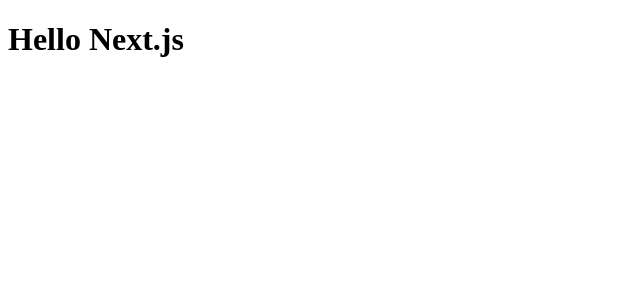
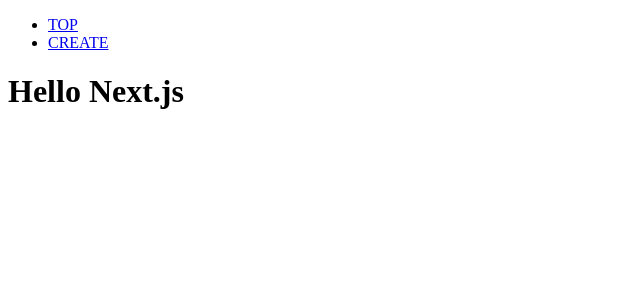
Before and after one commit to RyotaAraya/todo-app-4, a Next.js app: page / in a window 1280 px wide. Shown: the top 300 px of the page, without its empty margins (0-640 px from the left). Built offline with nearby package versions, Linux system fonts and the light colour scheme.

Commit message:
navigation作成

```diff
--- a/app/layout.tsx
+++ b/app/layout.tsx
@@ -1,12 +1,18 @@
-export default function RootLayout({
-  children,
-}: {
-  children: React.ReactNode
-}) {
-  return (
-    <html>
-      <head />
-      <body>{children}</body>
-    </html>
-  )
+'use client'
+import { useState } from 'react'
+import { Navigation } from '../components/molecules/Navigation'
+
+export default function RootLayout({ children }: { children: React.ReactNode }) {
+    const [count, setCount] = useState(0)
+    return (
+        <html>
+            <head />
+            <body>
+                <header>
+                    <Navigation />
+                </header>
+                {children}
+            </body>
+        </html>
+    )
 }
--- /dev/null
+++ b/components/atom/NavLink/index.tsx
@@ -0,0 +1,14 @@
+import { FC } from 'react'
+import Link from 'next/link'
+
+type Props = {
+    title: string
+    linkPath: string
+}
+export const NavLink: FC<Props> = ({ title, linkPath }) => {
+    return (
+        <li>
+            <Link href={linkPath}>{title}</Link>
+        </li>
+    )
+}
--- /dev/null
+++ b/components/molecules/Navigation/index.tsx
@@ -0,0 +1,14 @@
+import { NavLink } from '../../atom/NavLink'
+import { NAVIGATION_PATH } from '../../../constants/navigations'
+import { FC } from 'react'
+
+export const Navigation: FC = () => {
+    return (
+        <nav>
+            <ul>
+                <NavLink title="TOP" linkPath={NAVIGATION_PATH.TOP} />
+                <NavLink title="CREATE" linkPath={NAVIGATION_PATH.CREATE} />
+            </ul>
+        </nav>
+    )
+}
--- /dev/null
+++ b/constants/navigations.ts
@@ -0,0 +1,15 @@
+export const BASE_PATH = '/todos'
+
+export const NAVIGATION_LIST = {
+    TOP: `${BASE_PATH}/`,
+    DETAIL: `${BASE_PATH}/detail/:id`,
+    CREATE: `${BASE_PATH}/create`,
+    EDIT: `${BASE_PATH}/edit/:id`,
+}
+
+export const NAVIGATION_PATH = {
+    TOP: `${BASE_PATH}/`,
+    DETAIL: `${BASE_PATH}/detail/`,
+    CREATE: `${BASE_PATH}/create`,
+    EDIT: `${BASE_PATH}/edit/`,
+}
```
Also changed, not shown: constants/datas.ts (added, +8 -0 lines).
